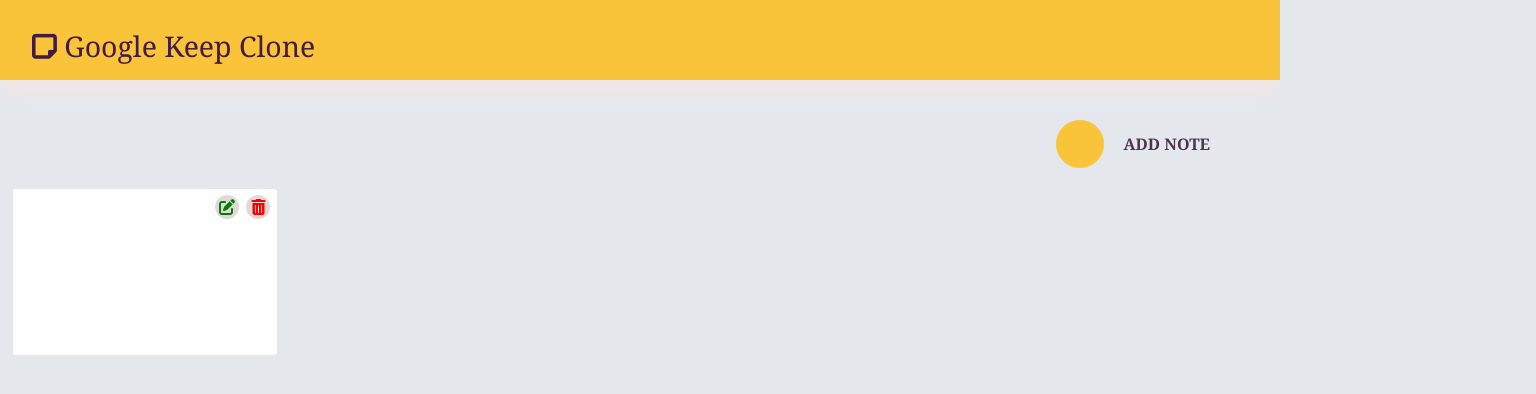
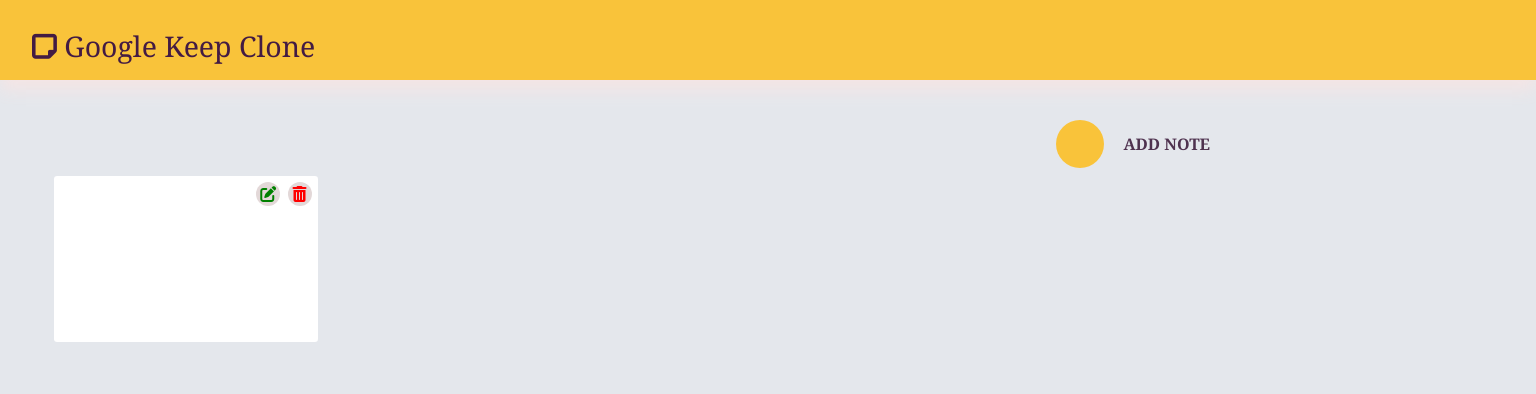
Before and after one commit to amankumar2k15/Google-Keep-Clone, a plain HTML site: page index.html in a window 1280 px wide. Shown: the whole page, 1536 px wide, since content can reach past the window. Drawn offline with Linux system fonts and the light colour scheme.

Commit message:
Initial commit

```diff
--- a/style.css
+++ b/style.css
@@ -10,10 +10,11 @@
     font-family: Cambria, Cochin, Georgia, Times, 'Times New Roman', serif;
     display: flex;
     flex-wrap: wrap;
+    width: 1536px;
 }
 
 .heading {
-    width: 100vw;
+    width: 100%;
     height: 5.0rem;
     background-color: rgb(249, 195, 58);
     color: rgb(67, 27, 67);
@@ -34,6 +35,7 @@
 /* Button Style Start  */
 
 .btn-div {
+    z-index: 99;
     position: fixed;
     top: 7rem;
     right: 1rem;
@@ -82,17 +84,6 @@
     background: rgb(255, 252, 252);
 }
 
-/* button.learn-more .circle .icon .fa-solid{
-    transition: none;
-    background-color: #f9c33a;
-    margin-right: -1.8rem;
-    position: absolute;
-    top: 1rem;
-    right: 1.2rem;
-} */
-
-
-
 button.learn-more .button-text {
     transition: all 0.45s cubic-bezier(0.65, 0, 0.076, 1);
     position: absolute;
@@ -120,18 +111,20 @@
 /* Button Styling End  */
 
 .container{
-    display: grid;
+    display: flex;
+    align-items: center;
+    gap: 17px;
+    padding: 0 54px;
     grid-template-columns: repeat(5,2fr);
     position: absolute;
+    flex-wrap: wrap;
     top: 11rem;
-    width: 100vw;
-    height: 35.4rem;
+    width: 1496px;
     border-radius: 0.2rem;
-    /* overflow: auto; */
+
 
 }
 .container .note {
-    margin: 0.8rem 0.8rem;
     width: 16.5rem;
     height: 10.4rem;
     border-radius: 0.2rem;
```
